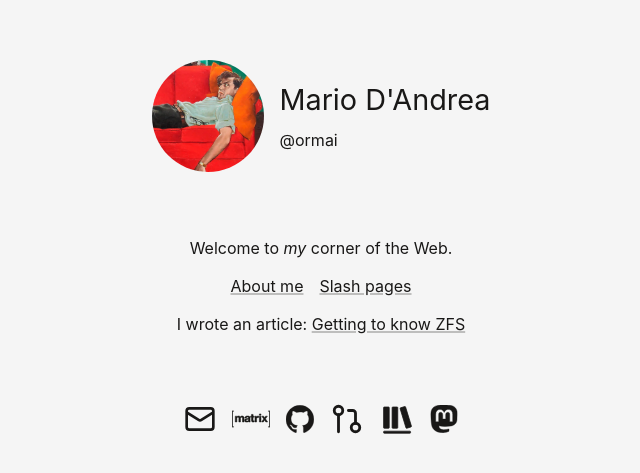
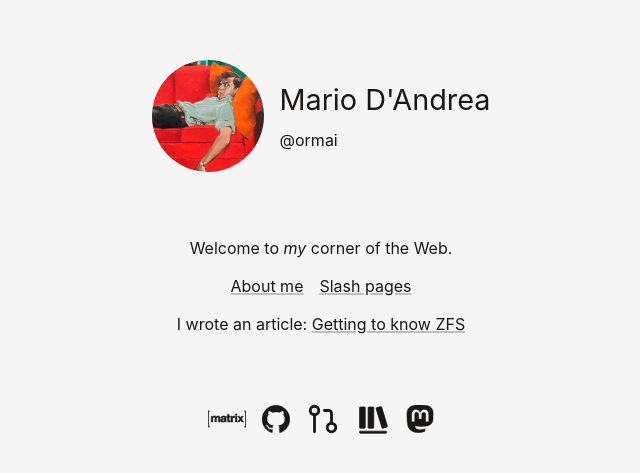
Before and after one commit to ormai/ormai.me, a plain HTML site: page src/index.html in a window 1280 px wide. Shown: the part 151-624 px from the top of the page, without its empty margins (319-959 px from the left). Drawn offline with Linux system fonts and the light colour scheme.

Commit message:
Remove mailto linkmail
Getting away from ProtonMail

```diff
--- a/src/index.html
+++ b/src/index.html
@@ -53,17 +53,17 @@
       </div>
 
       <div id="accounts" class="row center gap1 no-select" style="flex-wrap: wrap">
-        <a href="mailto:mgdandrea@proton.me" title="Email"><svg
-            fill="none"
-            stroke="currentColor"
-            stroke-width="2"
-            viewBox="0 0 24 24"
-            width="32"
-            height="32"
-          >
-            <rect width="20" height="16" x="2" y="4" rx="2" />
-            <path d="m22 7-8.97 5.7a1.94 1.94 0 0 1-2.06 0L2 7" />
-          </svg></a>
+        <!-- <a href="mailto:nobody@nowhere" title="Email"><svg -->
+        <!-- fill="none" -->
+        <!-- stroke="currentColor" -->
+        <!-- stroke-width="2" -->
+        <!-- viewBox="0 0 24 24" -->
+        <!-- width="32" -->
+        <!-- height="32" -->
+        <!-- > -->
+        <!-- <rect width="20" height="16" x="2" y="4" rx="2" /> -->
+        <!-- <path d="m22 7-8.97 5.7a1.94 1.94 0 0 1-2.06 0L2 7" /> -->
+        <!-- </svg></a> -->
         <a href="https://matrix.to/#/@ormai:ormai.me" title="Matrix"><svg
             viewBox="0 0 75 32"
             fill="currentColor"
```
